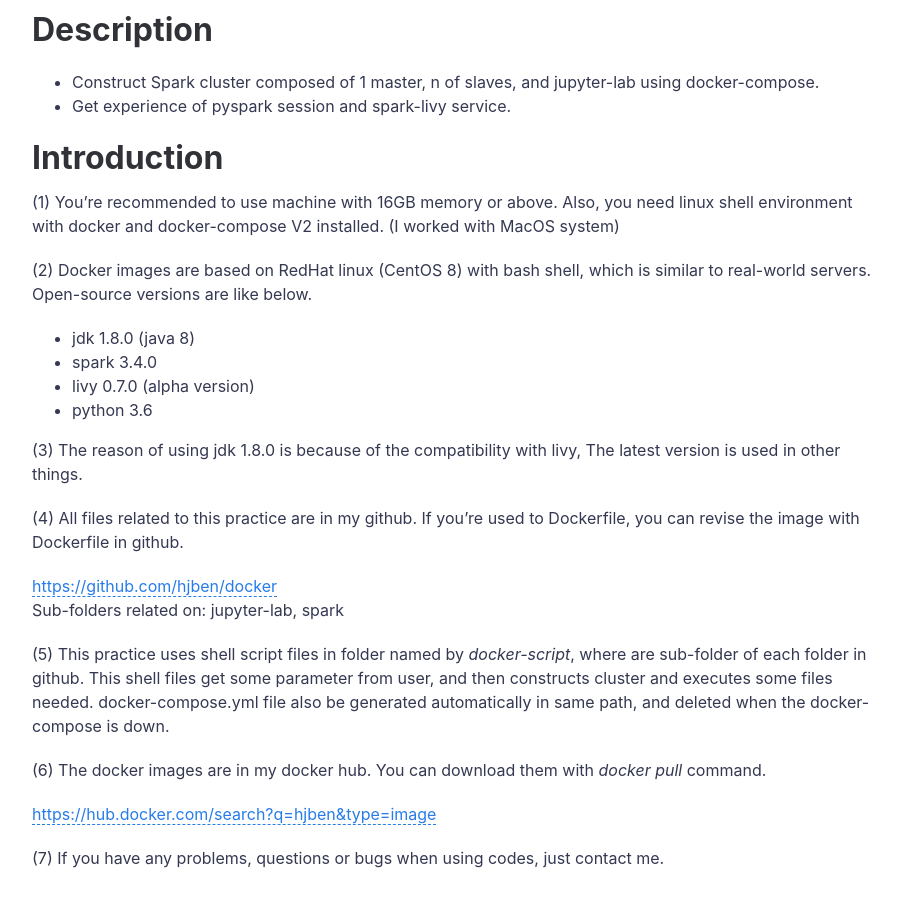
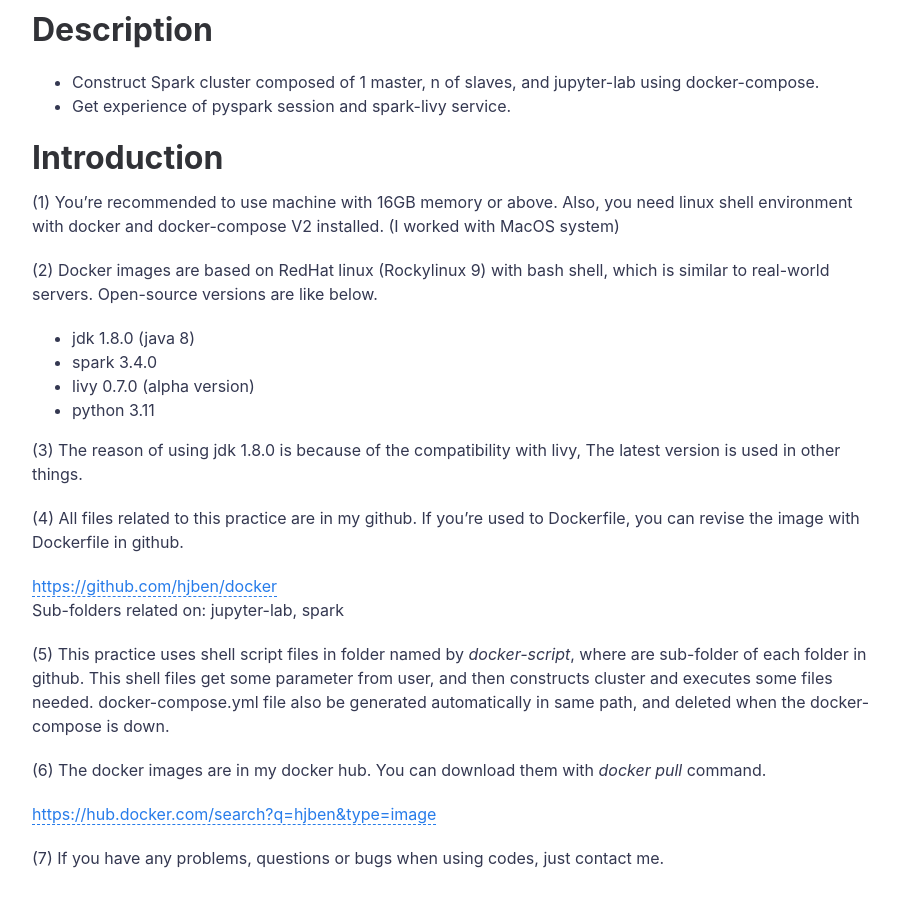
Before and after one commit to hjben/hjben.github.io, a Jekyll site: the page built from _posts/2021-05-26-spark-cluster.md, in a window 1280 px wide and 900 px high, scrolled down 650 px. Shown: the whole window, without its empty margins (188-1087 px from the left). Built offline with Jekyll 4.4.1, drawn with Linux system fonts in a browser that asks for light colours; nearby versions of some CDN libraries; comment, search, counter and statistics services are not loaded.

Commit message:
Update 2021-05-26-spark-cluster.md
linux OS version, python version update

```diff
--- a/_posts/2021-05-26-spark-cluster.md
+++ b/_posts/2021-05-26-spark-cluster.md
@@ -13,11 +13,11 @@ summary: How to construct and execute a Spark and livy cluster with docker-compo
 # Introduction
 (1) You're recommended to use machine with 16GB memory or above. Also, you need linux shell environment with docker and docker-compose V2 installed. (I worked with MacOS system)
 
-(2) Docker images are based on RedHat linux (CentOS 8) with bash shell, which is similar to real-world servers. Open-source versions are like below.
+(2) Docker images are based on RedHat linux (Rockylinux 9) with bash shell, which is similar to real-world servers. Open-source versions are like below.
 - jdk 1.8.0 (java 8)
 - spark 3.4.0
 - livy 0.7.0 (alpha version)
-- python 3.6
+- python 3.11
 
 (3) The reason of using jdk 1.8.0 is because of the compatibility with livy, The latest version is used in other things.
 
```
